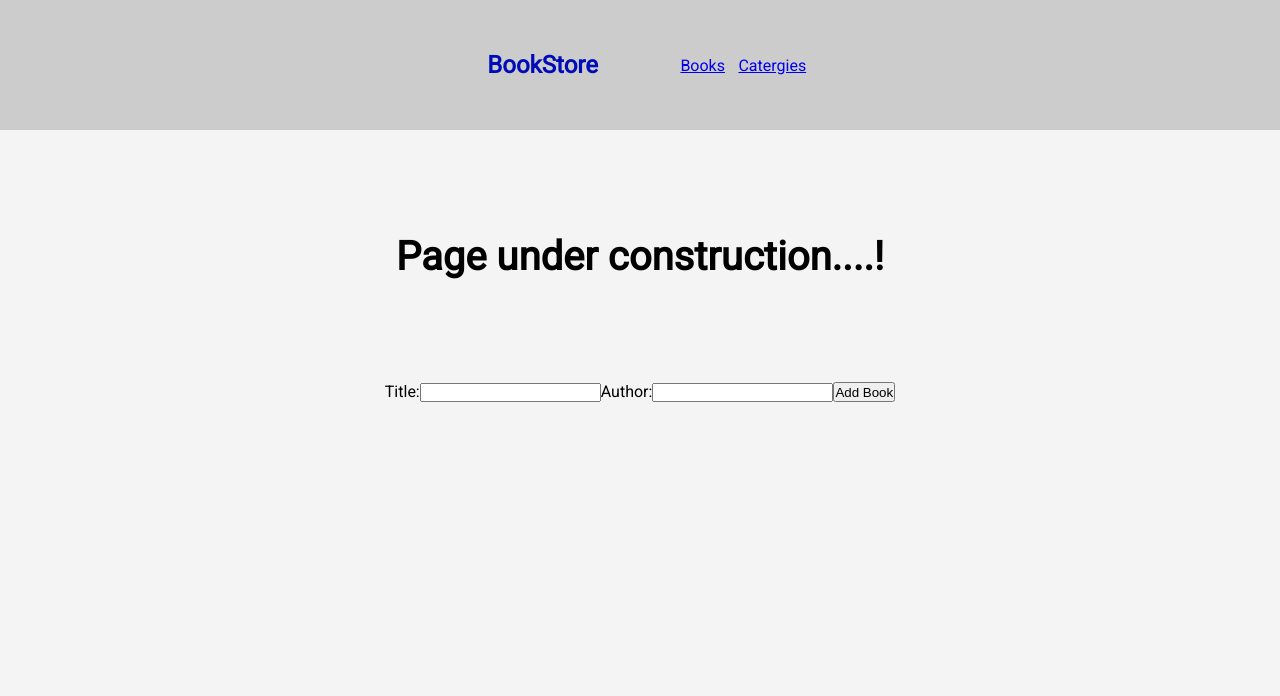
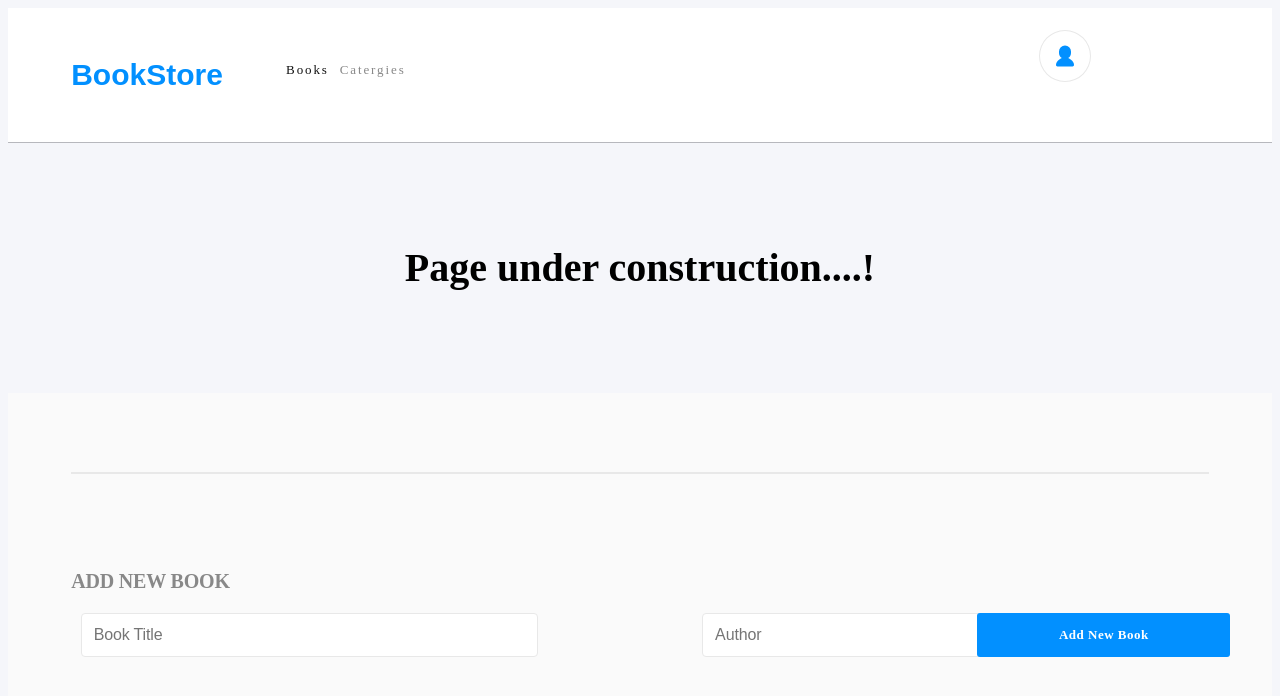
Before and after one commit to Atifzada/BookStore_App, a React (Create React App) app: page /categories in a window 1280 px wide. Shown: the top 696 px of the page. Built offline with nearby package versions, Linux system fonts and the light colour scheme.

Commit message:
Imporve styling

```diff
--- a/package.json
+++ b/package.json
@@ -16,7 +16,6 @@
     "react-redux": "^8.0.5",
     "react-router-dom": "^6.11.0",
     "react-scripts": "5.0.1",
-    "react-transition-group": "^4.4.5",
     "reactstrap": "^9.1.9",
     "web-vitals": "^2.1.4"
   },
--- a/src/App.js
+++ b/src/App.js
@@ -7,12 +7,14 @@ import NewBook from './components/NewBook';
 function App() {
   return (
     <>
+      <div className="myBookStore" />
       <Nav />
       <Routes>
         <Route path="/" element={<BooksList />} />
         <Route path="/categories" element={<Categories />} />
       </Routes>
       <NewBook />
+      <div />
     </>
   );
 }
--- a/src/components/Books.js
+++ b/src/components/Books.js
@@ -1,8 +1,9 @@
-import './styles/Books.css';
 import React from 'react';
 import PropTypes from 'prop-types';
 import { useDispatch } from 'react-redux';
+import { Button } from 'reactstrap';
 import { delBook, delData } from '../redux/books/booksSlice';
+import './styles/Books.css';
 
 function Book({ book }) {
   const dispatch = useDispatch();
@@ -12,27 +13,49 @@ function Book({ book }) {
     dispatch(delData(id));
   };
   return (
+    <section className="bookSection">
       <div className="books">
-      <div>
-        <p>Book_Title</p>
-        <h2>{book.title}</h2>
-        <p>
-          Written by
-          <span>{book.author}</span>
-        </p>
-        <p>
-          <button type="submit" onClick={() => deleteHandler(book.item_id)}>Delete</button>
+        <div className="mainDiv">
+          <p className="bookCat">Book_Title</p>
+          <h2 className="booksTitle">{book.title}</h2>
+          <p className="bookAuthor">{book.author}</p>
+          <p className="bookBtn">
+            <button type="submit" className="btn-1">
+              Comment
+            </button>
+            <span className="vl" />
+            <button type="submit" className="btn-1" onClick={() => deleteHandler(book.item_id)}>
+              Delete
+            </button>
+            <span className="vl" />
+            <button type="submit" className="btn-1">Edit</button>
           </p>
         </div>
-      <div>
-        <p>Status</p>
+
+        <div className="PRO-CARD">
+          <div className="circle">
+            <div className="progressCircle" />
           </div>
           <div>
-        <p>Current Chapter</p>
-        <h3>Chapter 03</h3>
-        <button className="btn" type="submit">Progress</button>
+            <p className="progress">80%</p>
+            <p className="status">Completed</p>
+          </div>
+          <div className="divider" />
+          <div className="chapContainer">
+            <div>
+              <p className="chapLable">CURRENT CHAPTER</p>
+              <p className="chap">Chapter 09</p>
+            </div>
+            <div>
+              <Button className="proBtn">
+                Update progress
+              </Button>
             </div>
           </div>
+        </div>
+      </div>
+
+    </section>
   );
 }
 Book.propTypes = {
--- a/src/components/Navigation.js
+++ b/src/components/Navigation.js
@@ -7,13 +7,27 @@ function Nav() {
     <nav className="nav">
       <h1>BookStore</h1>
       <ul>
-        <li>
+        <li className="book">
           <Link to="/">Books</Link>
         </li>
-        <li>
+        <li className="category">
           <Link to="/categories">Catergies</Link>
         </li>
       </ul>
+      <div className="oval">
+        <div className="USER-ICON">
+          <svg
+            xmlns="http://www.w3.org/2000/svg"
+            fill="#0290ff"
+            width="1.5rem"
+            height="1.5rem"
+            viewBox="0 0 32 32"
+            version="1.1"
+          >
+            <path d="M4 28q0 0.832 0.576 1.44t1.44 0.576h20q0.8 0 1.408-0.576t0.576-1.44q0-1.44-0.672-2.912t-1.76-2.624-2.496-2.144-2.88-1.504q1.76-1.088 2.784-2.912t1.024-3.904v-1.984q0-3.328-2.336-5.664t-5.664-2.336-5.664 2.336-2.336 5.664v1.984q0 2.112 1.024 3.904t2.784 2.912q-1.504 0.544-2.88 1.504t-2.496 2.144-1.76 2.624-0.672 2.912z" />
+          </svg>
+        </div>
+      </div>
     </nav>
   );
 }
--- a/src/components/NewBook.js
+++ b/src/components/NewBook.js
@@ -2,6 +2,7 @@ import React, { useState } from 'react';
 import './styles/NewBook.css';
 import { nanoid } from '@reduxjs/toolkit';
 import { useDispatch } from 'react-redux';
+import { Button } from 'reactstrap';
 import { addBook, postData } from '../redux/books/booksSlice';
 
 function NewBook() {
@@ -38,18 +39,25 @@ function NewBook() {
 
   return (
     <>
-      <form>
-        <label htmlFor="titleInput">
-          Title:
-          <input type="text" id="titleInput" value={title} onChange={(event) => setTitle(event.target.value)} />
-        </label>
-        <label htmlFor="authorInput">
-          Author:
-          <input type="text" id="authorInput" value={author} onChange={(event) => setAuthor(event.target.value)} />
-        </label>
-        <button type="button" onClick={() => { addHandler(); }}> Add Book </button>
-      </form>
-      <p>{error}</p>
+      <section className="formSection">
+        <div className="formDiv">
+          <div className="footerDiv" />
+        </div>
+        <h2 className="formTitle">ADD NEW BOOK</h2>
+        <form className="form">
+          <label htmlFor="inputTitle">
+            <input className="bookTitle" placeholder="Book Title" type="text" id="bookTitle" value={title} onChange={(event) => setTitle(event.target.value)} />
+          </label>
+          <label htmlFor="inputAuthor">
+            <input className="author" placeholder="Author" type="text" id="author" value={author} onChange={(event) => setAuthor(event.target.value)} />
+          </label>
+          <Button className="formBtn" type="button" onClick={() => { addHandler(); }}>
+            Add New Book
+          </Button>
+          <span>{error}</span>
+        </form>
+      </section>
+
     </>
   );
 }
--- a/src/components/styles/Books.css
+++ b/src/components/styles/Books.css
@@ -1,11 +1,165 @@
+.bookSection {
+  background-color: #fafafa;
+  padding-top: 2%;
+  padding-bottom: 0%;
+}
+
 .books {
   display: flex;
-  gap: 15%;
-  justify-content: center;
-  padding: 2%;
+  gap: 25%;
+  padding: 1.5% 2.5%;
+  width: 90%;
+  border: 1px solid #e8e8e8;
+  background-color: #fff;
+  border-radius: 2px;
+  margin-left: 5%;
 }
 
-.btn {
-  padding: 5px;
-  margin: 10px 15px 0 0;
+.mainDiv {
+  display: flex;
+  flex-direction: column;
 }
+
+.bookCat {
+  opacity: 0.5;
+  font-family: "Montserrat", serif;
+  font-size: 0.875rem;
+  font-weight: bold;
+  font-stretch: normal;
+  font-style: normal;
+  line-height: normal;
+  letter-spacing: normal;
+  color: #121212;
+  margin: 0;
+}
+
+
+.booksTitle {
+  font-family: serif;
+  font-size: 1.775rem;
+  font-weight: bolder;
+  font-stretch: normal;
+  font-style: normal;
+  line-height: normal;
+  letter-spacing: -1.2px;
+  color: #121212;
+}
+
+.bookAuthor {
+  font-family: "RobotoSlab", serif;
+  font-size: 0.975rem;
+  font-weight: 300;
+  font-stretch: normal;
+  font-style: normal;
+  line-height: normal;
+  letter-spacing: normal;
+  color: #4386bf;
+  margin: 0;
+}
+
+.bookBtn {
+  display: flex;
+  gap: 5%;
+  margin-top: 1.313rem;
+}
+
+.btn-1 {
+  border: none;
+  background: white;
+  font-family: "RobotoSlab", serif;
+  font-size: 0.975rem;
+  font-weight: 300;
+  font-stretch: normal;
+  font-style: normal;
+  line-height: normal;
+  letter-spacing: normal;
+  color: #4386bf;
+}
+
+
+.vl {
+  border-left: 1px solid #121212;
+  height: 25px;
+  opacity: 0.5;
+  margin: 0 7%;
+}
+
+.PRO-CARD {
+  display: flex;
+  align-items: center;
+  margin-left: 10%;
+}
+
+.circle {
+  width: 5.625rem;
+  height: 5.625rem;
+  padding: 0.63rem 0.625rem 0.75rem 0.75rem;
+  display: flex;
+  justify-content: center;
+  padding: 5%;
+  align-items: center;
+}
+
+.progressCircle {
+  position: absolute;
+  border-radius: 50%;
+  width: 4.25rem;
+  height: 4.25rem;
+  border: 5px solid #0087ff;
+  border-left-color: #e8e8e8;
+  transform: rotate(45deg);
+}
+
+.progress,
+.status {
+  display: block;
+  font-size: 2rem;
+  font-family: "Montserrat", sans-serif;
+  color: #121212;
+  margin: 0;
+}
+
+
+.status {
+  font-size: 0.875rem;
+  opacity: 0.5;
+}
+
+.divider {
+  width: 0.125rem;
+  height: 4.375rem;
+  margin: 0 3.688rem 0 4.938rem;
+  background-color: #e8e8e8;
+}
+
+.chapContainer {
+  display: flex;
+  flex-direction: column;
+  width: 14rem;
+}
+
+.chap,
+.chapLable {
+  font-family: "RobotoSlab", serif;
+  font-size: 1rem;
+  font-weight: 300;
+  font-stretch: normal;
+  font-style: normal;
+  line-height: normal;
+  letter-spacing: -0.4px;
+  color: #121212;
+}
+
+.chapLable {
+  font-size: 0.813rem;
+  opacity: 0.5;
+}
+
+.proBtn{
+  font-family: "Roboto Slab", serif;
+  font-weight: 600;
+  border: none;
+  border-radius: 2px;
+  padding: 5% 14%;
+  background-color: #0087ff;
+}
--- a/src/components/styles/Navigation.css
+++ b/src/components/styles/Navigation.css
@@ -1,21 +1,64 @@
 .nav {
   display: flex;
-  align-items: center;
-  justify-content: center;
-  gap: 7%;
-  padding: 4%;
-  background-color: rgb(204, 204, 204);
+  border-bottom: 1px solid #b7b8bd;
+  background-color: white;
 }
 
 .nav ul {
   display: flex;
-  gap: 12%;
+  gap: 10%;
+  padding-top: 3%;
+  padding-left: 0;
 }
 
-.nav ul li {
+li,
+a {
   list-style-type: none;
+  text-decoration: none;
+  color: #121212;
 }
 
 h1 {
-  color: rgb(0, 12, 184);
+  color: rgb(24, 204, 204);
+  font-family: "Montserrat", sans-serif;
+  font-size: 1.875rem;
+  font-weight: bold;
+  font-stretch: normal;
+  font-style: normal;
+  line-height: normal;
+  letter-spacing: normal;
+  color: #0290ff;
+  padding: 2% 5%;
 }
+
+.USER-ICON {
+  border: #e8e8e8 1px solid;
+  display: flex;
+  height: 2.83rem;
+  width: 2.833rem;
+  align-items: center;
+  justify-content: center;
+  border-radius: 60%;
+  padding: 5%;
+}
+
+.oval {
+  margin-left: 51%;
+  margin-top: 1.75%;
+}
+
+.book,
+.category {
+  font-family: "Montserrat", serif;
+  font-size: 0.813rem;
+  font-weight: normal;
+  font-stretch: normal;
+  font-style: normal;
+  line-height: normal;
+  letter-spacing: 1.9px;
+  color: #121212;
+}
+
+.category {
+  opacity: 0.5;
+}
--- a/src/components/styles/NewBook.css
+++ b/src/components/styles/NewBook.css
@@ -1,4 +1,4 @@
-form {
+/* form {
   display: flex;
   justify-content: center;
   margin-bottom: 2%;
@@ -7,4 +7,79 @@ form {
 .input {
   padding: 10px;
   margin: 15px;
+} */
+
+.formSection {
+  display: block;
+  background-color: #fafafa;
 }
+
+.formDiv {
+  padding: 1rem 0;
+}
+
+.footerDiv {
+  height: 0.125rem;
+  background-color: #e8e8e8;
+  width: 90%;
+  margin: 5%;
+}
+
+.formTitle {
+  font-size: 1.25rem;
+  font-weight: 700;
+  letter-spacing: -0.18px;
+  color: #888;
+  margin-left: 5%;
+}
+
+.form {
+  margin-top: 20px;
+  display: flex;
+  justify-content: center;
+  grid-gap: 32px;
+  gap: 32px;
+  padding-bottom: 16.563rem;
+}
+
+.bookTitle,
+.author {
+  padding: 12px;
+  border-radius: 4px;
+  border: 1px solid #e8e8e8;
+  background-color: #fff;
+  font-size: 1rem;
+  letter-spacing: -0.15px;
+  color: #121212;
+  font-family: "Montserrat", sans-serif;
+}
+
+.bookTitle {
+  width: 185%;
+  margin-left: 27%;
+}
+
+
+.author {
+  width: 130%;
+  margin-left: 180%;
+}
+
+
+.formBtn {
+  cursor: pointer;
+  width: 20%;
+  padding: 12px;
+  border-radius: 3px;
+  background-color: #0290ff;
+  border: none;
+  font-weight: 700;
+  font-family: "Roboto Slab", serif;
+  margin-left: 34%;
+  font-size: 0.813rem;
+  font-stretch: normal;
+  font-style: normal;
+  line-height: normal;
+  letter-spacing: 0.5px;
+  color: #fff;
+}
--- a/src/index.css
+++ b/src/index.css
@@ -1,15 +1,12 @@
-@import url('https://fonts.googleapis.com/css2?family=Roboto&display=swap');
-
-* {
-  margin: 0;
-  padding: 0;
-  box-sizing: border-box;
+.bookstore-cms {
+  width: 90%;
+  margin: 5%;
+  height: 100%;
+  border: 2px solid white;
+  box-shadow: 10px 12px 39px 32px rgba(0, 0, 0, 0.1);
+  background-color: white;
 }
 
 body {
-  height: 100vh;
-  background: #f4f4f4;
-  font-family: 'Roboto', sans-serif;
-  margin: 0;
-  padding: 0;
+  background: #f5f6fa;
 }
```
Also changed, not shown: 1 other file (tests, documents, lock files or other folders). Lines whose indentation alone changed are shown as unchanged.
